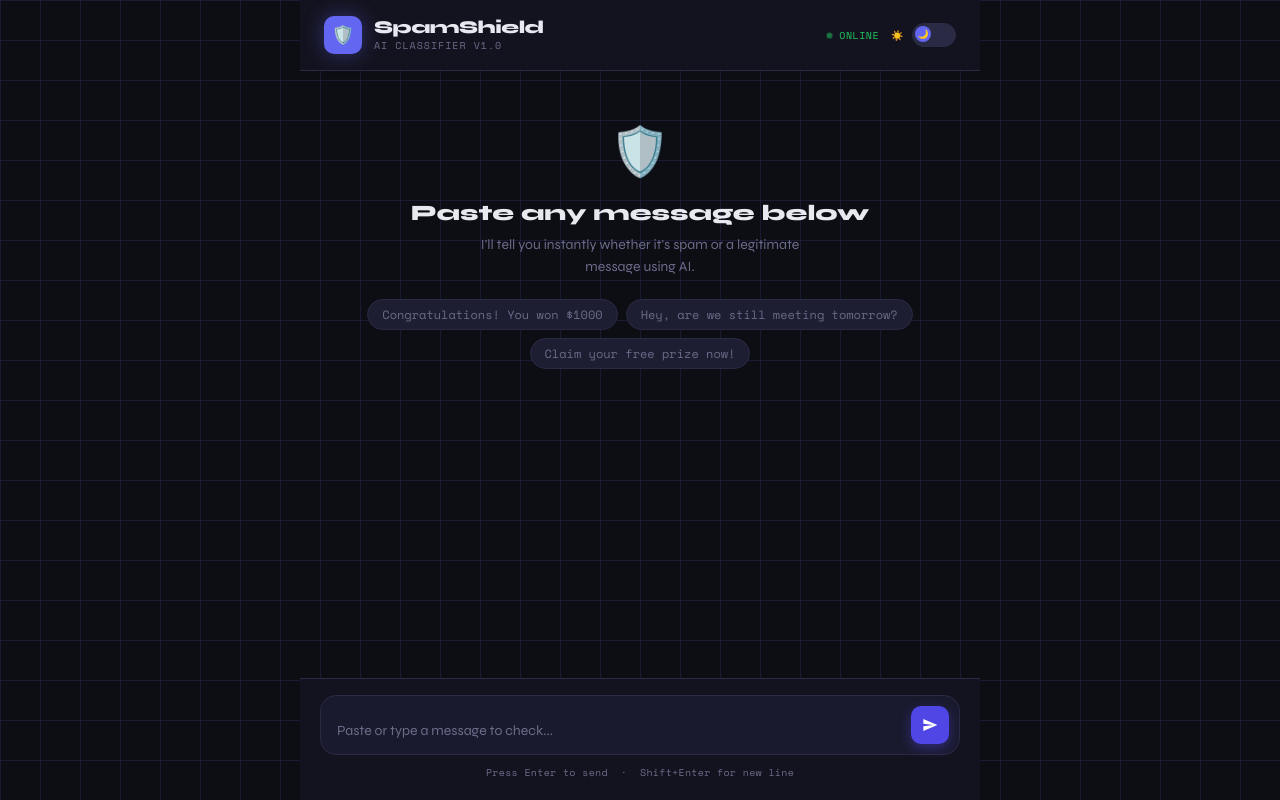
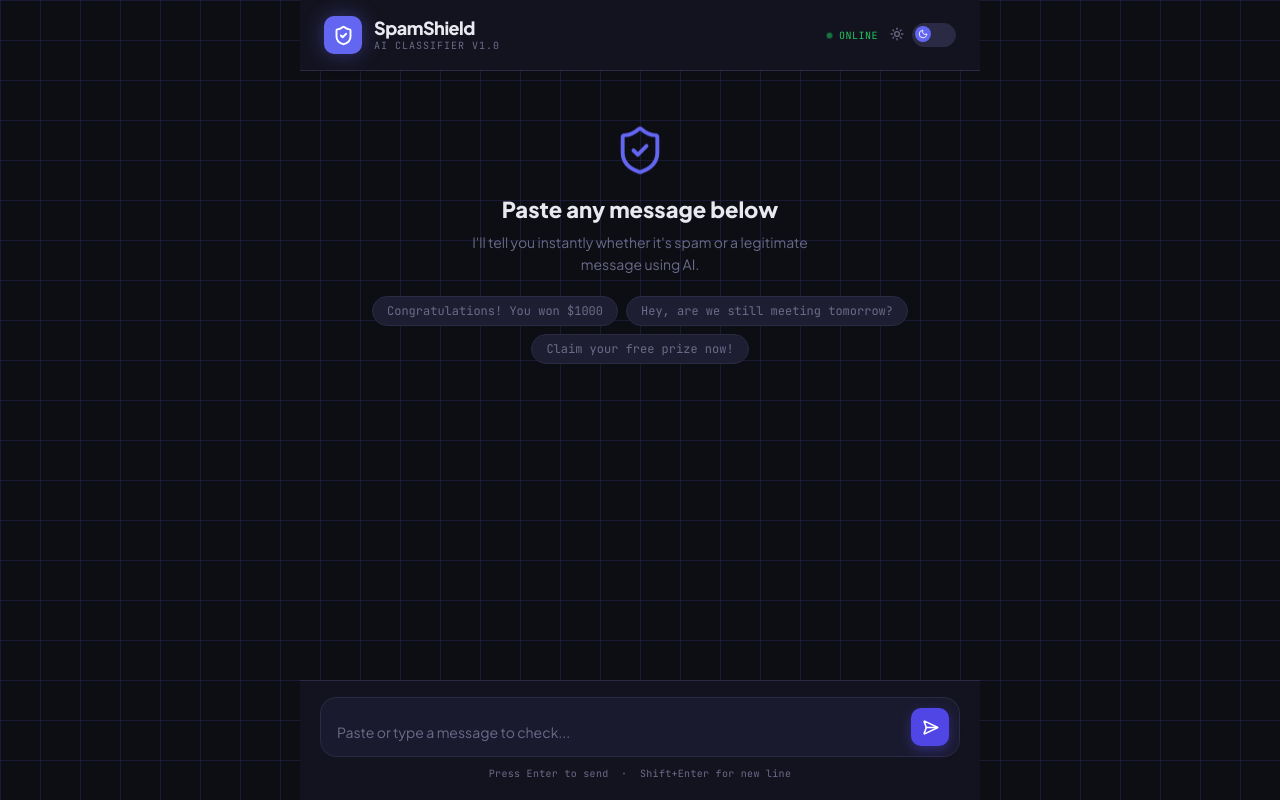
Before and after one commit to RadhikaKapoor383/spam-classifier, a Flask app: page / in a window 1280 px wide. Run offline with Flask 3, Linux system fonts and the light colour scheme; parts of the project's set-up code (start-up, migrations or seed data) failed here and were passed over.

Commit message:
Update index.html to enhance styling and integrate Lucide icons for improved UI

```diff
--- a/templates/index.html
+++ b/templates/index.html
@@ -4,7 +4,8 @@
   <meta charset="UTF-8" />
   <meta name="viewport" content="width=device-width, initial-scale=1.0"/>
   <title>SpamShield — Email Classifier</title>
-  <link href="https://fonts.googleapis.com/css2?family=Space+Mono:wght@400;700&family=Syne:wght@400;600;800&display=swap" rel="stylesheet"/>
+  <link href="https://fonts.googleapis.com/css2?family=JetBrains+Mono:wght@400;600;700&family=Plus+Jakarta+Sans:wght@400;500;600;700;800&display=swap" rel="stylesheet"/>
+  <script src="https://unpkg.com/lucide@latest/dist/umd/lucide.min.js"></script>
   <style>
     :root[data-theme="dark"] {
       --bg: #0d0d14;
@@ -59,7 +60,7 @@
     * { margin: 0; padding: 0; box-sizing: border-box; }
 
     body {
-      font-family: 'Syne', sans-serif;
+      font-family: 'Plus Jakarta Sans', sans-serif;
       background: var(--bg);
       color: var(--text);
       height: 100vh;
@@ -122,9 +123,21 @@
       display: flex;
       align-items: center;
       justify-content: center;
-      font-size: 18px;
       box-shadow: 0 0 20px rgba(99,102,241,0.4);
       flex-shrink: 0;
+      color: #ffffff;
+    }
+
+    .icon {
+      width: 18px;
+      height: 18px;
+      stroke-width: 2.2;
+      flex-shrink: 0;
+    }
+
+    .logo-icon .icon {
+      width: 21px;
+      height: 21px;
     }
 
     .logo-text {
@@ -141,7 +154,7 @@
     }
 
     .logo-sub {
-      font-family: 'Space Mono', monospace;
+      font-family: 'JetBrains Mono', monospace;
       font-size: 10px;
       color: var(--text-muted);
       letter-spacing: 1px;
@@ -159,7 +172,7 @@
       display: flex;
       align-items: center;
       gap: 6px;
-      font-family: 'Space Mono', monospace;
+      font-family: 'JetBrains Mono', monospace;
       font-size: 10px;
       color: var(--ham);
       letter-spacing: 0.5px;
@@ -186,10 +199,14 @@
     }
 
     .toggle-label {
-      font-family: 'Space Mono', monospace;
-      font-size: 10px;
+      font-family: 'JetBrains Mono', monospace;
       color: var(--text-muted);
       letter-spacing: 0.5px;
+    }
+
+    .toggle-label .icon {
+      width: 14px;
+      height: 14px;
     }
 
     .toggle {
@@ -222,7 +239,12 @@
       display: flex;
       align-items: center;
       justify-content: center;
-      font-size: 9px;
+      color: #ffffff;
+    }
+
+    .toggle-thumb .icon {
+      width: 10px;
+      height: 10px;
     }
 
     .toggle input:checked ~ .toggle-thumb {
@@ -252,10 +274,18 @@
     }
 
     .welcome-icon {
-      font-size: 48px;
       margin-bottom: 16px;
-      display: block;
+      display: inline-flex;
+      align-items: center;
+      justify-content: center;
       animation: float 3s ease-in-out infinite;
+      color: var(--accent);
+    }
+
+    .welcome-icon .icon {
+      width: 52px;
+      height: 52px;
+      stroke-width: 1.8;
     }
 
     @keyframes float {
@@ -295,7 +325,7 @@
       color: var(--text-muted);
       cursor: pointer;
       transition: all 0.2s;
-      font-family: 'Space Mono', monospace;
+      font-family: 'JetBrains Mono', monospace;
     }
 
     .chip:hover {
@@ -333,9 +363,9 @@
       display: flex;
       align-items: center;
       justify-content: center;
-      font-size: 14px;
       flex-shrink: 0;
       margin-top: 2px;
+      color: #ffffff;
     }
 
     .message.user .avatar {
@@ -345,6 +375,12 @@
     .message.bot .avatar {
       background: var(--card);
       border: 1px solid var(--border);
+      color: var(--accent);
+    }
+
+    .avatar .icon {
+      width: 16px;
+      height: 16px;
     }
 
     .bubble {
@@ -374,7 +410,7 @@
       border-radius: 16px;
       border-bottom-left-radius: 4px;
       border: 1px solid;
-      font-family: 'Space Mono', monospace;
+      font-family: 'JetBrains Mono', monospace;
       animation: resultPop 0.4s cubic-bezier(0.34, 1.56, 0.64, 1) both;
     }
 
@@ -399,6 +435,14 @@
       font-size: 20px;
       font-weight: 700;
       margin-bottom: 4px;
+      display: flex;
+      align-items: center;
+      gap: 8px;
+    }
+
+    .result-label .icon {
+      width: 20px;
+      height: 20px;
     }
 
     .result-sub {
@@ -462,7 +506,7 @@
       border: none;
       outline: none;
       resize: none;
-      font-family: 'Syne', sans-serif;
+      font-family: 'Plus Jakarta Sans', sans-serif;
       font-size: 14px;
       color: var(--text);
       line-height: 1.5;
@@ -495,10 +539,14 @@
     .send-btn:active { transform: translateY(0); }
     .send-btn:disabled { opacity: 0.5; cursor: not-allowed; transform: none; }
 
-    .send-btn svg { width: 16px; height: 16px; fill: white; }
+    .send-btn .icon {
+      width: 17px;
+      height: 17px;
+      color: #ffffff;
+    }
 
     .input-hint {
-      font-family: 'Space Mono', monospace;
+      font-family: 'JetBrains Mono', monospace;
       font-size: 10px;
       color: var(--text-muted);
       text-align: center;
@@ -513,7 +561,7 @@
   <!-- Header -->
   <header>
     <div class="logo">
-      <div class="logo-icon">🛡️</div>
+      <div class="logo-icon"><i data-lucide="shield-check" class="icon"></i></div>
       <div class="logo-text">
         <span class="logo-title">SpamShield</span>
         <span class="logo-sub">AI Classifier v1.0</span>
@@ -525,11 +573,11 @@
         ONLINE
       </div>
       <div class="toggle-wrap">
-        <span class="toggle-label" id="toggle-label">☀️</span>
+        <span class="toggle-label" id="toggle-label"><i data-lucide="sun" class="icon"></i></span>
         <label class="toggle">
           <input type="checkbox" id="theme-toggle" onchange="toggleTheme()"/>
           <div class="toggle-track"></div>
-          <div class="toggle-thumb" id="toggle-thumb">🌙</div>
+          <div class="toggle-thumb" id="toggle-thumb"><i data-lucide="moon" class="icon"></i></div>
         </label>
       </div>
     </div>
@@ -538,7 +586,7 @@
   <!-- Chat area -->
   <div class="chat-area" id="chat-area">
     <div class="welcome" id="welcome">
-      <span class="welcome-icon">🛡️</span>
+      <span class="welcome-icon"><i data-lucide="shield-check" class="icon"></i></span>
       <h2>Paste any message below</h2>
       <p>I'll tell you instantly whether it's spam or a legitimate message using AI.</p>
       <div class="example-chips">
@@ -560,9 +608,7 @@
         oninput="autoResize(this)"
       ></textarea>
       <button class="send-btn" id="send-btn" onclick="sendMessage()">
-        <svg viewBox="0 0 24 24" xmlns="http://www.w3.org/2000/svg">
-          <path d="M2.01 21L23 12 2.01 3 2 10l15 2-15 2z"/>
-        </svg>
+        <i data-lucide="send-horizontal" class="icon"></i>
       </button>
     </div>
     <div class="input-hint">Press Enter to send &nbsp;·&nbsp; Shift+Enter for new line</div>
@@ -571,13 +617,26 @@
 </div>
 
 <script>
+  function icon(name) {
+    return `<i data-lucide="${name}" class="icon"></i>`;
+  }
+
+  function renderIcons() {
+    if (window.lucide) {
+      window.lucide.createIcons();
+    }
+  }
+
+  document.addEventListener('DOMContentLoaded', renderIcons);
+
   // Theme toggle
   function toggleTheme() {
     const html = document.documentElement;
     const isDark = html.getAttribute('data-theme') === 'dark';
     html.setAttribute('data-theme', isDark ? 'light' : 'dark');
-    document.getElementById('toggle-thumb').textContent = isDark ? '☀️' : '🌙';
-    document.getElementById('toggle-label').textContent = isDark ? '🌙' : '☀️';
+    document.getElementById('toggle-thumb').innerHTML = isDark ? icon('sun') : icon('moon');
+    document.getElementById('toggle-label').innerHTML = isDark ? icon('moon') : icon('sun');
+    renderIcons();
   }
 
   // Auto resize textarea
@@ -613,17 +672,18 @@
 
     if (type === 'user') {
       div.innerHTML = `
-        <div class="avatar">👤</div>
+        <div class="avatar">${icon('user-round')}</div>
         <div class="bubble">${escapeHTML(text)}</div>
       `;
     } else {
       div.innerHTML = `
-        <div class="avatar">🛡️</div>
+        <div class="avatar">${icon('shield-check')}</div>
         <div class="bubble">${text}</div>
       `;
     }
 
     chat.appendChild(div);
+    renderIcons();
     chat.scrollTop = chat.scrollHeight;
     return div;
   }
@@ -638,7 +698,7 @@
     div.className = 'message bot';
     div.id = 'typing-indicator';
     div.innerHTML = `
-      <div class="avatar">🛡️</div>
+      <div class="avatar">${icon('shield-check')}</div>
       <div class="bubble">
         <div class="typing">
           <span></span><span></span><span></span>
@@ -646,6 +706,7 @@
       </div>
     `;
     chat.appendChild(div);
+    renderIcons();
     chat.scrollTop = chat.scrollHeight;
   }
 
@@ -658,18 +719,21 @@
   // Add result bubble
   function addResult(resultText) {
     const chat = document.getElementById('chat-area');
-    const isSpam = resultText.includes('Spam!') && resultText.includes('🚨');
+    const normalized = resultText.toLowerCase();
+    const isSpam = normalized.includes('spam') && !normalized.includes('not spam');
+    const label = isSpam ? 'Spam detected' : 'Not spam';
 
     const div = document.createElement('div');
     div.className = 'message bot';
     div.innerHTML = `
-      <div class="avatar">🛡️</div>
+      <div class="avatar">${icon('shield-check')}</div>
       <div class="result-bubble ${isSpam ? 'spam' : 'ham'}">
-        <div class="result-label">${resultText}</div>
+        <div class="result-label">${icon(isSpam ? 'octagon-alert' : 'circle-check')} ${label}</div>
         <div class="result-sub">${isSpam ? 'THIS MESSAGE IS LIKELY SPAM' : 'THIS MESSAGE LOOKS SAFE'}</div>
       </div>
     `;
     chat.appendChild(div);
+    renderIcons();
     chat.scrollTop = chat.scrollHeight;
   }
 
@@ -709,7 +773,7 @@
 
     } catch (err) {
       removeTyping();
-      addMessage('⚠️ Could not connect to the server. Make sure Flask is running!', 'bot');
+      addMessage(`${icon('triangle-alert')} Could not connect to the server. Make sure Flask is running!`, 'bot');
     }
 
     btn.disabled = false;
```
